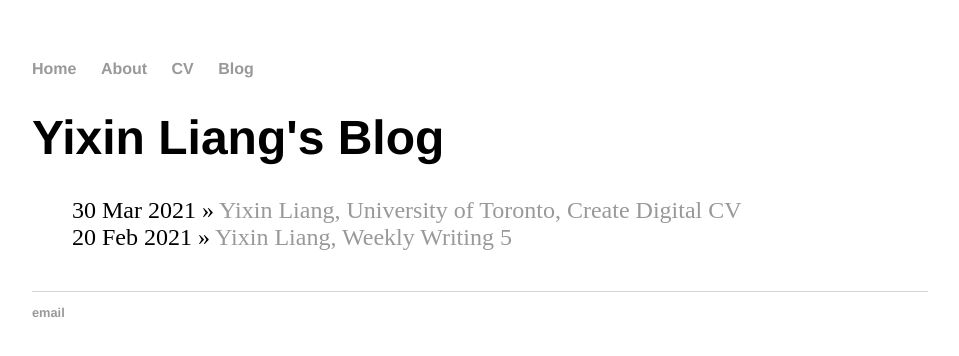
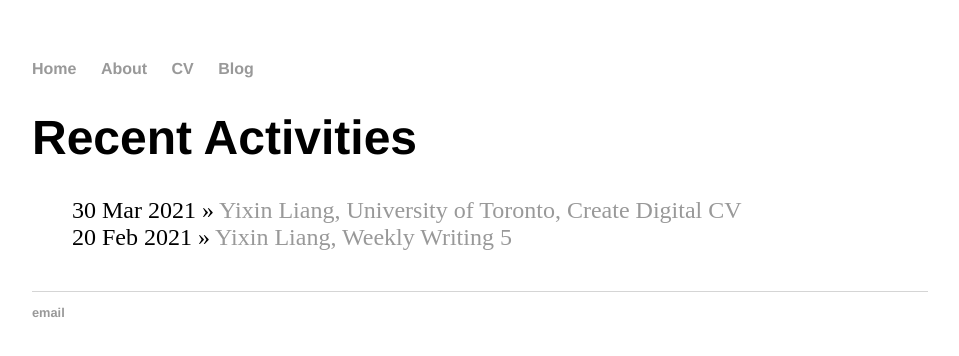
Before and after one commit to YixinLiang/YixinLiang.github.io, a Jekyll site: the page built from blog/index.html, in a window 1280 px wide. Shown: the top 356 px of the page, without its empty margins (160-1119 px from the left). Built offline with Jekyll 4.4.1, drawn with Linux system fonts in a browser that asks for light colours.

Commit message:
Update index.html

```diff
--- a/blog/index.html
+++ b/blog/index.html
@@ -1,6 +1,6 @@
 ---
 layout: default
-title: Yixin Liang's Blog
+title: Recent Activities
 ---
 	<h1>{{ page.title }}</h1>
 	<ul class="posts">
```
